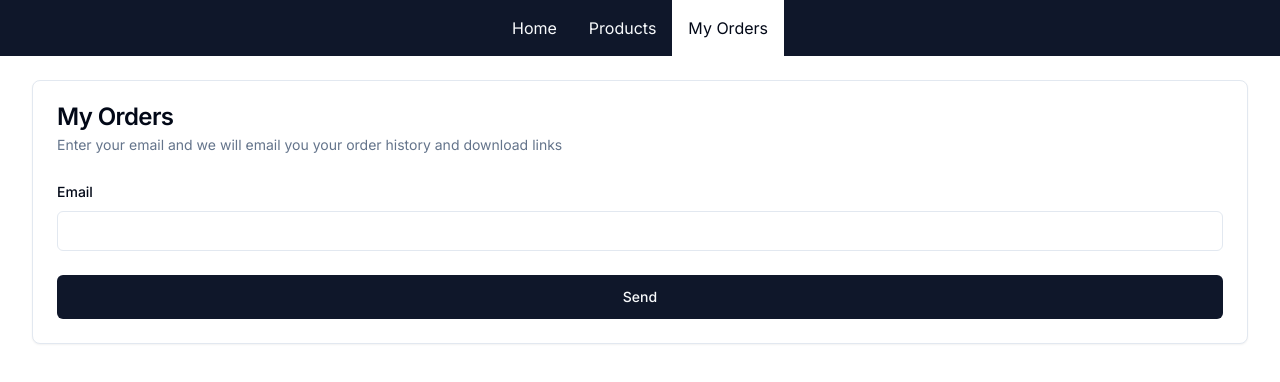
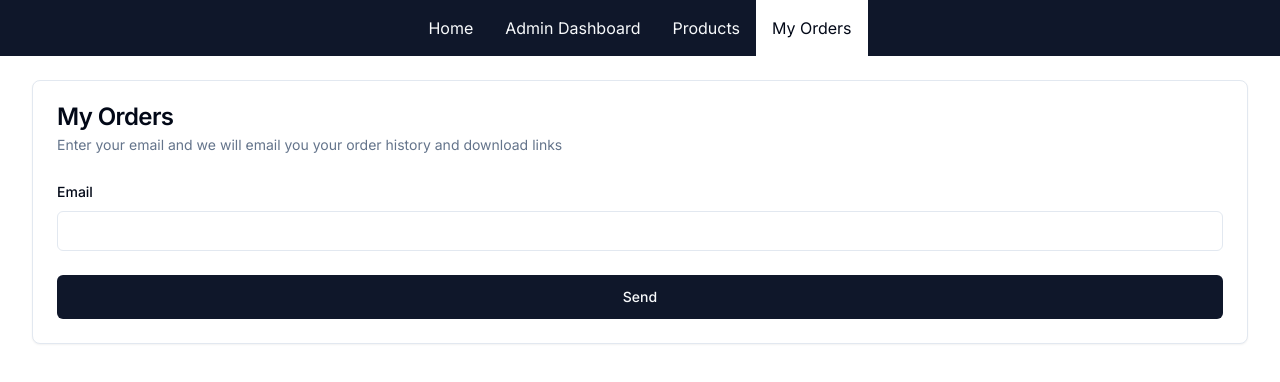
Before and after one commit to till9527/e_commerce_official, a Next.js app: page /orders in a window 1280 px wide. Shown: the top 382 px of the page. Built offline with nearby package versions, Linux system fonts and the light colour scheme.

Commit message:
Update layout.tsx

```diff
--- a/src/app/(customerFacing)/layout.tsx
+++ b/src/app/(customerFacing)/layout.tsx
@@ -11,6 +11,7 @@ export default function Layout({
     <>
       <Nav>
         <NavLink href="/">Home</NavLink>
+        <NavLink href="/admin">Admin Dashboard</NavLink>
         <NavLink href="/products">Products</NavLink>
         <NavLink href="/orders">My Orders</NavLink>
       </Nav>
```
